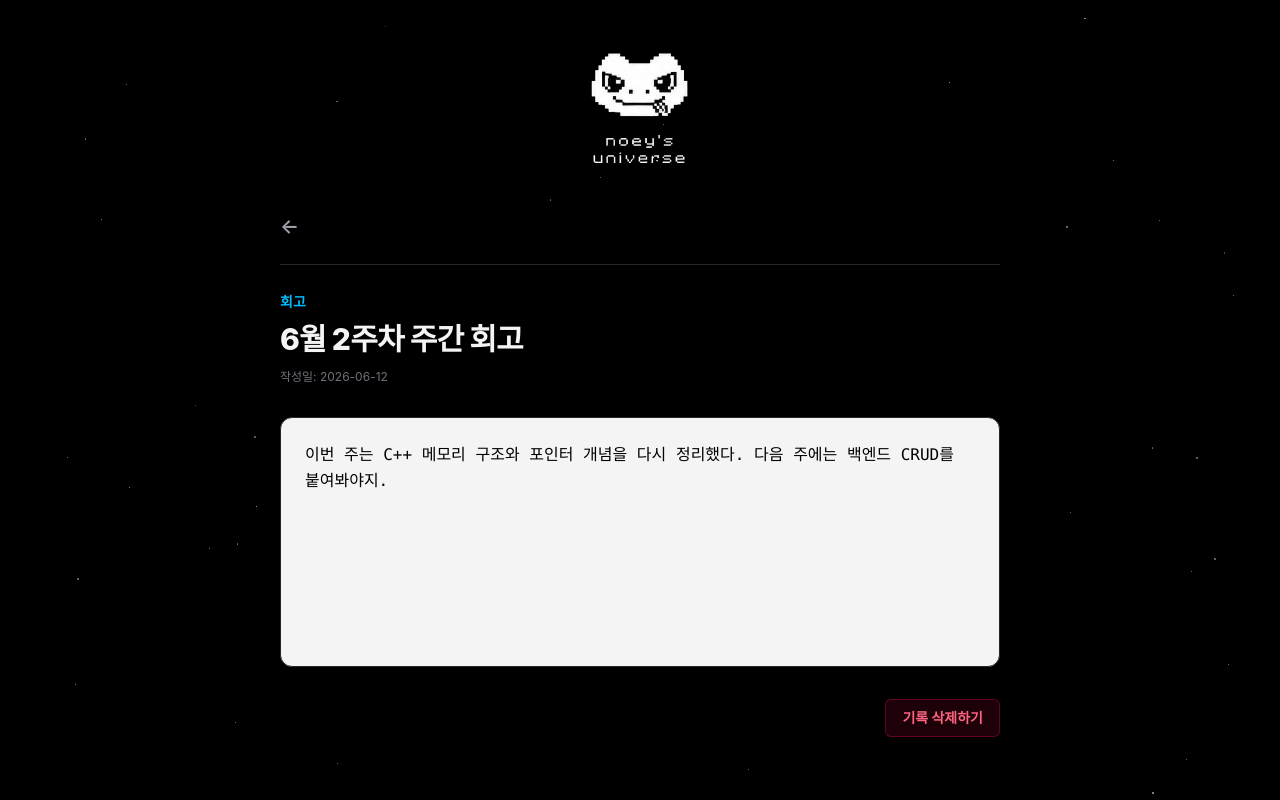
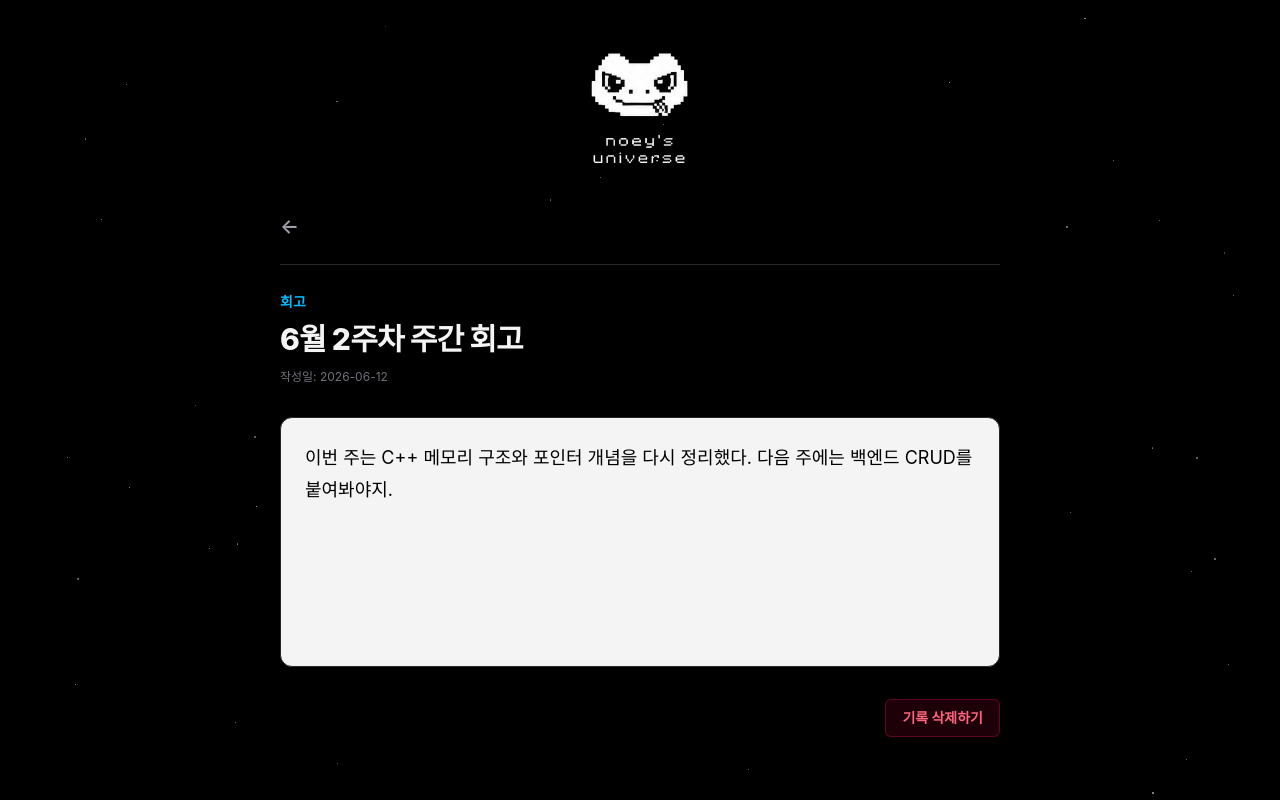
Before and after one commit to quequuen/noey-log_frontend, a React (Vite) app: page /post/1 in a window 1280 px wide. Built offline with nearby package versions, Linux system fonts and the light colour scheme.

Commit message:
fix: PostDetail 내 ReactMarkdown 적용

```diff
--- a/package.json
+++ b/package.json
@@ -20,6 +20,7 @@
   },
   "devDependencies": {
     "@eslint/js": "^10.0.1",
+    "@tailwindcss/typography": "^0.5.20",
     "@types/node": "^24.12.3",
     "@types/react": "^19.2.14",
     "@types/react-dom": "^19.2.3",
--- a/src/App.css
+++ b/src/App.css
@@ -1,5 +1,2 @@
-@tailwind base;
-@tailwind components;
-@tailwind utilities;
-
 @import "tailwindcss";
+@plugin "@tailwindcss/typography";
--- a/src/main.tsx
+++ b/src/main.tsx
@@ -3,6 +3,7 @@ import './index.css'
 import App from './App.tsx'
 import Header from './layouts/Header.tsx'
 import BackgroundStars from './components/BackgroundStars.tsx'
+import './App.css'
 
 createRoot(document.getElementById('root')!).render(
   <div className='relative flex flex-col items-stretch p-10 gap-8 min-h-screen bg-black overflow-x-hidden'>
--- a/src/pages/PostDetail.tsx
+++ b/src/pages/PostDetail.tsx
@@ -42,6 +42,8 @@ export default function PostDetail({ posts, onDeletePost }: PostDetailProps) {
     return 'text-emerald-400';
   };
 
+  console.log(post.content);
+
   return (
     <div className="w-full text-zinc-100">
       {/* 뒤로가기 버튼 */}
@@ -65,11 +67,11 @@ export default function PostDetail({ posts, onDeletePost }: PostDetailProps) {
         </p>
 
         {/* 본문 상자 */}
-        <div className="text-base leading-relaxed text-black white-space-pre-wrap bg-zinc-100 border border-zinc-800 p-6 rounded-xl font-mono min-h-[250px] shadow-lg prose-invert">
-            <ReactMarkdown remarkPlugins={[remarkGfm]}>
-              {post.content.replace(/\\n/g, '\n')}
-            </ReactMarkdown>
-        </div>
+       <div className="prose prose-lg max-w-none text-black bg-zinc-100 border border-zinc-800 p-6 rounded-xl min-h-[250px]">
+  <ReactMarkdown remarkPlugins={[remarkGfm]}>
+    {post.content.replace(/\\n/g, '\n')}
+  </ReactMarkdown>
+</div>
       </article>
 
       {/* 하단 제어 버튼 컴포넌트 */}
```
Also changed, not shown: 1 other file (tests, documents, lock files or other folders).
